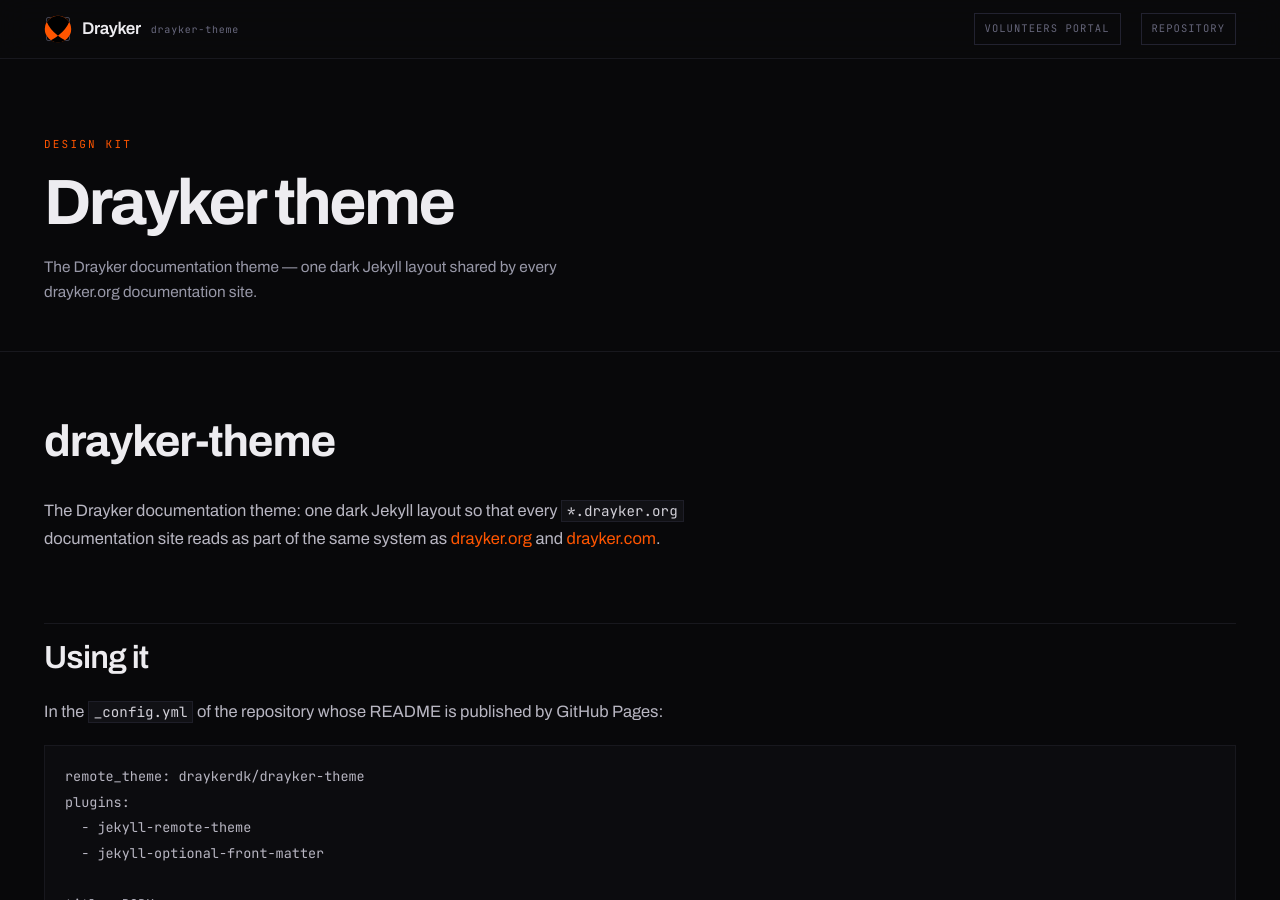
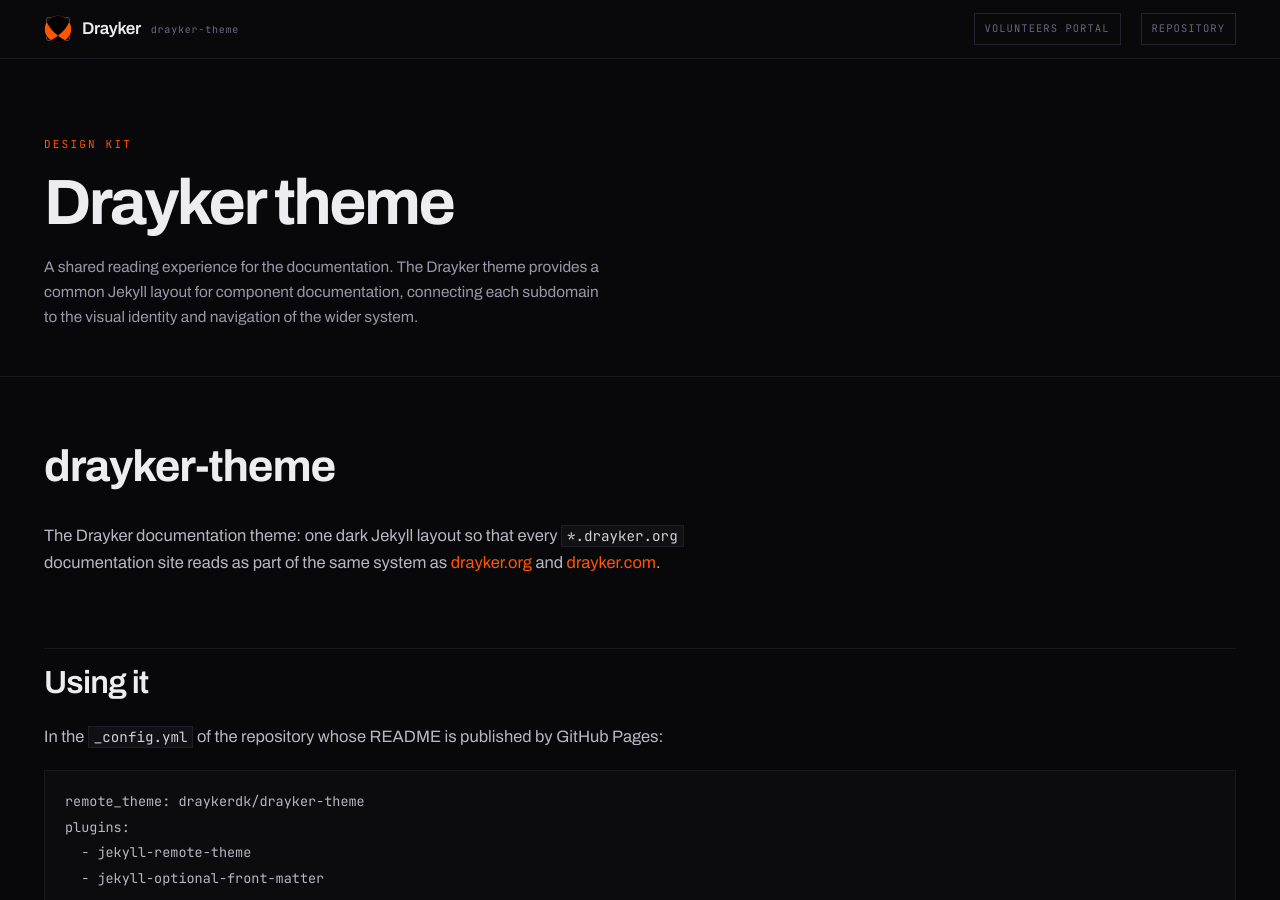
Before and after one commit to draykerdk/drayker-theme, a Jekyll site: the page built from README.md, in a window 1280 px wide and 900 px high. Built offline with Jekyll 4.4.1, drawn with Linux system fonts in a browser that asks for light colours; our own code applies the rules of GitHub Pages for plain Markdown files.

Commit message:
docs: develop page-specific copy and align public explanations

```diff
--- a/_config.yml
+++ b/_config.yml
@@ -1,7 +1,7 @@
 # Defaults for the theme's own preview build. Consuming repositories set their own
 # title, description and dk_* values; see README.md.
 title: Drayker theme
-description: The Drayker documentation theme — one dark Jekyll layout shared by every drayker.org documentation site.
+description: "A shared reading experience for the documentation. The Drayker theme provides a common Jekyll layout for component documentation, connecting each subdomain to the visual identity and navigation of the wider system."
 dk_kicker: Design kit
 dk_subdomain: drayker-theme
 dk_repo: https://github.com/draykerdk/drayker-theme
```
